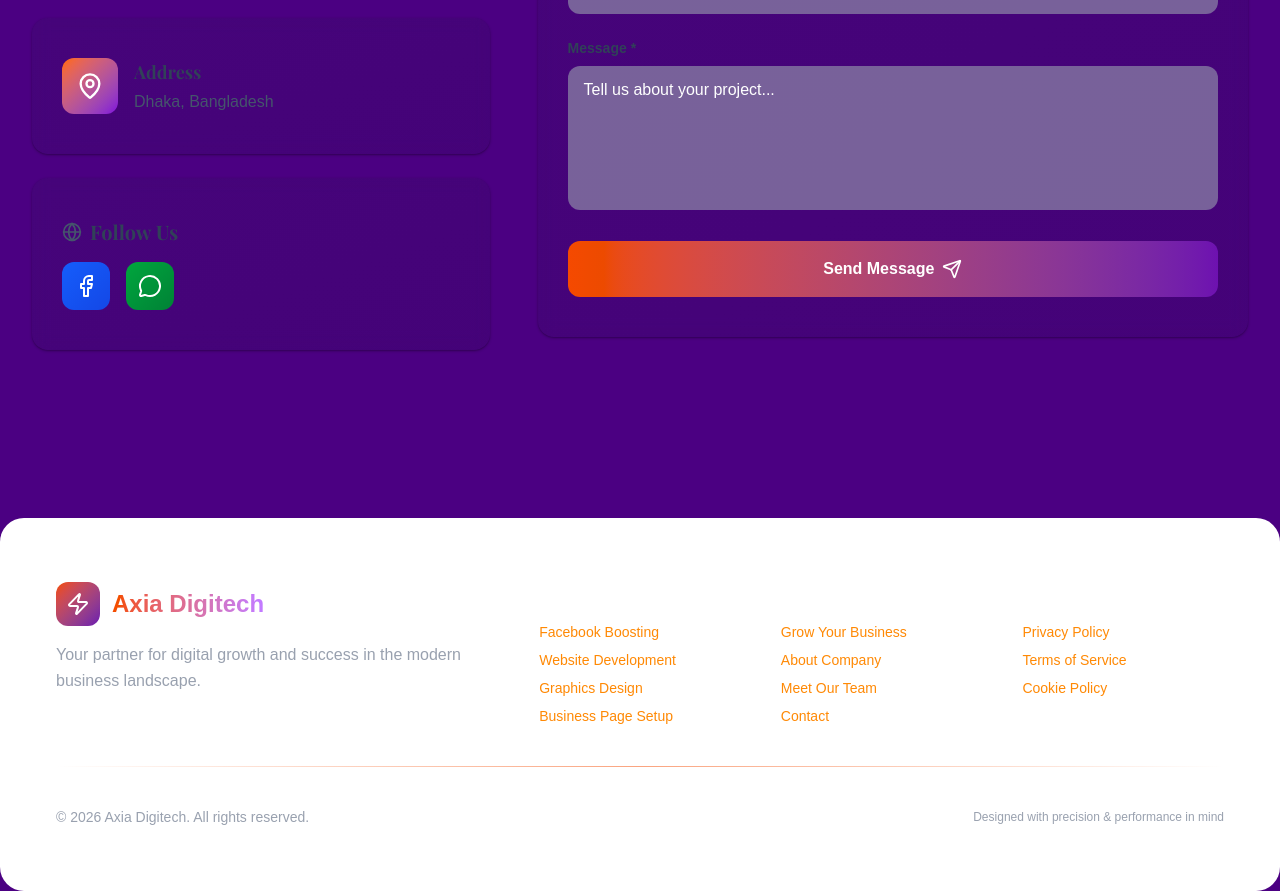
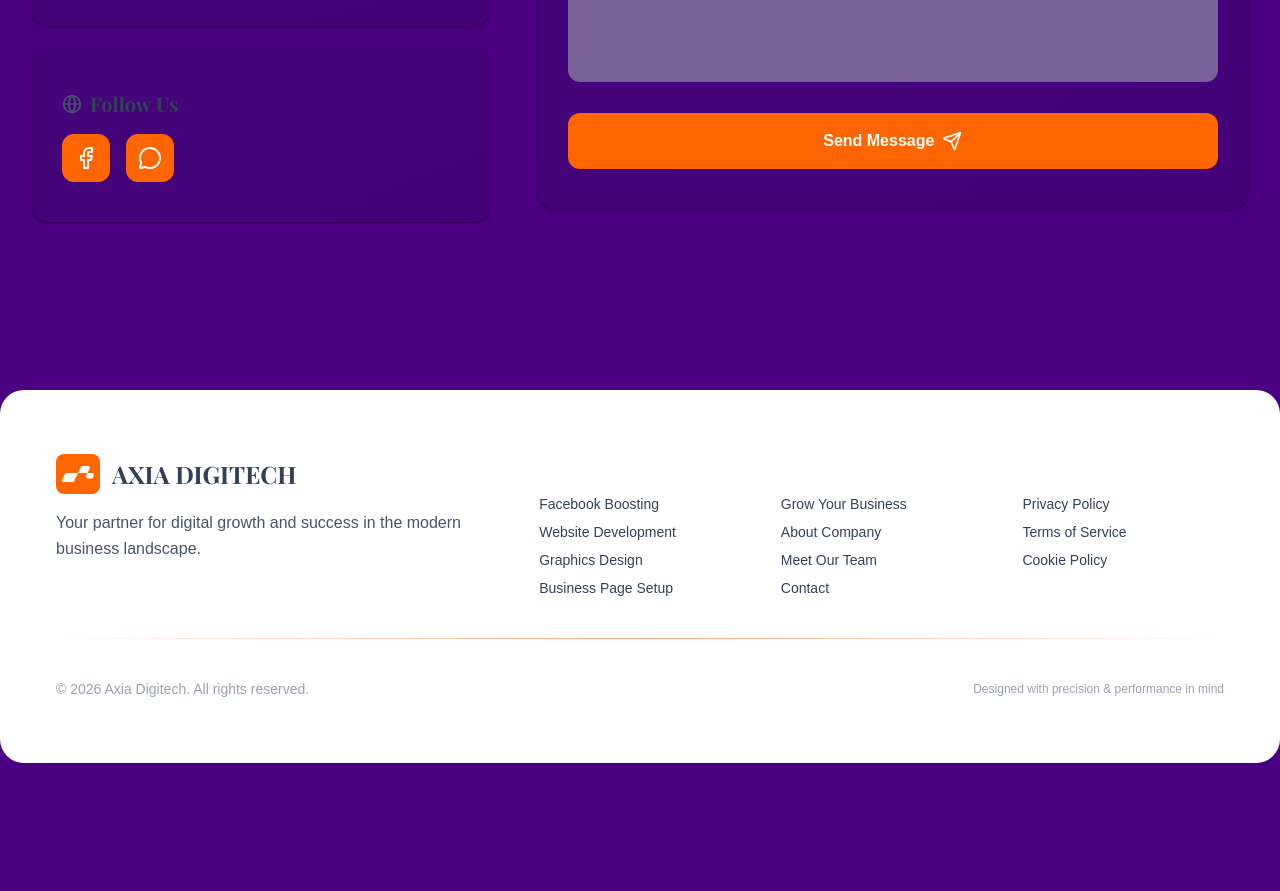
Before and after one commit to ZitanSalehin/axia-digitech-2026, a React (Vite) app: page /contact in a window 1280 px wide. Shown: the part 736-1627 px from the top of the page. After the commit the page ends 1499 px from the top, so only its background shows below. Built offline with nearby package versions, Linux system fonts and the light colour scheme.

Commit message:
navbar design

```diff
--- a/src/sections/AboutUs.jsx
+++ b/src/sections/AboutUs.jsx
@@ -12,14 +12,14 @@
 export default function ModernAboutSection() {
   const stats = [
     {
-      value: 100,
+      value: 12,
       suffix: "+",
       label: "Projects Delivered",
       icon: Target,
       color: "from-orange-600 to-orange-500",
     },
     {
-      value: 7,
+      value: 2,
       suffix: "+",
       label: "Years Experience",
       icon: Award,
@@ -33,9 +33,9 @@
       color: "from-orange-500 to-purple-700",
     },
     {
-      value: 50,
+      value: 21,
       suffix: "+",
-      label: "Global Clients",
+      label: "Total Clients",
       icon: Users,
       color: "from-purple-600 to-orange-600",
     },
--- a/src/sections/ClientsPortfolio.jsx
+++ b/src/sections/ClientsPortfolio.jsx
@@ -66,7 +66,7 @@
   ];
 
   return (
-    <section id="clients" className="relative overflow-hidden py-28">
+    <section id="clients" className="relative overflow-hidden py-20">
       {/* Glow */}
 
       <div className="relative z-10 max-w-7xl mx-auto px-4">
--- a/src/sections/ContactUs.jsx
+++ b/src/sections/ContactUs.jsx
@@ -89,7 +89,7 @@
       icon: Mail,
       label: "Email",
       value: "info@axiadigitech.com",
-      color: "from-orange-600 to-orange-500",
+      color: "#FF6600",
     },
     {
       icon: Phone,
@@ -106,7 +106,7 @@
   ];
 
   return (
-    <section id="contact" className="relative py-20 md:py-32">
+    <section id="contact" className="relative pb-20 md:pb-32">
       <div className="max-w-7xl mx-auto px-4 sm:px-6 lg:px-8 relative z-10">
         {/* Header */}
         <div className="text-center mb-16">
@@ -148,7 +148,7 @@
               >
                 <div className="flex items-start space-x-4">
                   <div
-                    className={`w-14 h-14 bg-gradient-to-br ${item.color} rounded-xl flex items-center justify-center flex-shrink-0 group-hover:scale-110 transition-transform duration-300`}
+                    className={`w-14 h-14 bg-[#FF6600] rounded-xl flex items-center justify-center flex-shrink-0 `}
                   >
                     <item.icon className="w-7 h-7 text-white" />
                   </div>
@@ -178,16 +178,15 @@
               </h3>
               <div className="flex space-x-4">
                 <a
-                  href="https://www.facebook.com/share/15x9MorRiC/"
                   target="_blank"
                   rel="noopener noreferrer"
-                  className="group w-12 h-12 bg-gradient-to-br from-blue-600 to-blue-700 rounded-xl flex items-center justify-center hover:scale-110 hover:shadow-lg hover:shadow-blue-600/50 transition-all duration-300"
+                  className="group w-12 h-12 bg-[#FF6600] rounded-xl flex items-center justify-center"
                 >
                   <Facebook className="w-6 h-6 text-white" />
                 </a>
                 <button
                   onClick={() => alert("WhatsApp integration")}
-                  className="group w-12 h-12 bg-gradient-to-br from-green-600 to-green-700 rounded-xl flex items-center justify-center hover:scale-110 hover:shadow-lg hover:shadow-green-600/50 transition-all duration-300"
+                  className="group w-12 h-12 bg-[#FF6600] rounded-xl flex items-center justify-center "
                 >
                   <MessageCircle className="w-6 h-6 text-white" />
                 </button>
@@ -353,7 +352,7 @@
                         <button
                           onClick={handleSubmit}
                           disabled={loading}
-                          className={`group w-full px-8 py-4 bg-gradient-to-r from-orange-600 to-purple-800 text-white rounded-xl font-bold flex items-center justify-center space-x-2 transition-all duration-300 transform hover:scale-105 hover:shadow-2xl hover:shadow-orange-600/50 ${
+                          className={`group w-full px-8 py-4 bg-[#FF6600] text-white rounded-xl font-bold flex items-center justify-center space-x-2 transition-all ${
                             loading ? "opacity-70 cursor-not-allowed" : ""
                           }`}
                         >
@@ -384,7 +383,7 @@
                           ) : (
                             <>
                               <span>Send Message</span>
-                              <Send className="w-5 h-5 group-hover:translate-x-1 transition-transform" />
+                              <Send className="w-5 h-5" />
                             </>
                           )}
                         </button>
--- a/src/sections/Footer.jsx
+++ b/src/sections/Footer.jsx
@@ -1,22 +1,22 @@
-import { Zap } from "lucide-react";
+import logo from "../assets/axianew2.png";
 
 export default function Footer() {
   return (
-    <footer className="max-w-7xl mx-auto px-4 sm:px-6 lg:px-8 bg-white rounded-3xl mt-10 text-orange-400">
+    <footer className="max-w-7xl mx-auto px-4 sm:px-6 lg:px-8 bg-white rounded-3xl mt-10 text-slate-700">
       {/* Content */}
       <div className="relative max-w-7xl mx-auto px-6 py-16">
         <div className="grid grid-cols-1 md:grid-cols-2 lg:grid-cols-5 gap-10">
           {/* Brand */}
           <div className="lg:col-span-2 space-y-4">
             <div className="flex items-center space-x-3">
-              <div className="w-11 h-11 bg-gradient-to-br from-orange-600 to-purple-800 rounded-xl flex items-center justify-center">
-                <Zap className="w-6 h-6 text-white" />
+              <div className="w-11 h-10 bg-[#FF6600] rounded-lg flex items-center justify-center">
+                <img src={logo} alt="" srcset="" className="w-8" />
               </div>
-              <span className="text-2xl font-bold bg-gradient-to-r from-orange-600 to-purple-400 bg-clip-text text-transparent">
+              <h2 className="text-2xl font-bold text-slate-700 uppercase">
                 Axia Digitech
-              </span>
+              </h2>
             </div>
-            <p className="text-gray-400 leading-relaxed max-w-md">
+            <p className="text-slate-600 leading-relaxed max-w-md">
               Your partner for digital growth and success in the modern business
               landscape.
             </p>
@@ -74,7 +74,7 @@
                   >
                     {item}
                   </li>
-                )
+                ),
               )}
             </ul>
           </div>
--- a/src/sections/GrowBusiness.jsx
+++ b/src/sections/GrowBusiness.jsx
@@ -48,7 +48,7 @@
   ];
 
   return (
-    <section id="business-plan" className="relative overflow-hidden py-32">
+    <section id="business-plan" className="relative overflow-hidden py-26">
       {/* Glow / Decorative Background */}
       <div className="dark:hidden absolute inset-0 overflow-hidden pointer-events-none">
         <div className="absolute w-72 h-72 bg-[#FF6600] rounded-full blur-3xl opacity-10 top-1/4 left-1/4 animate-pulse"></div>
--- a/src/sections/Navbar.jsx
+++ b/src/sections/Navbar.jsx
@@ -6,7 +6,7 @@
   { label: "Services", id: "services" },
   { label: "Business Plan", id: "business-plan" },
   { label: "Clients", id: "clients" },
-  // { label: "About", id: "about" },
+  { label: "About", id: "about" },
   { label: "Contact", id: "contact" },
 ];
 
@@ -25,14 +25,21 @@
       className="fixed top-0 left-1/2 -translate-x-1/2 w-full max-w-7xl z-50 transition-all duration-500 ease-in-out"
       style={{ marginTop: scrolled ? "0rem" : "3.6rem" }}
     >
-      <div className="mx-auto px-4 sm:px-6 lg:px-8 bg-slate-900 dark:bg-white rounded-3xl">
+      <div
+        className={`mx-auto px-4 sm:px-6 lg:px-8  transition-all duration-500
+          ${
+            scrolled
+              ? "bg-white/10 backdrop-blur-2xl border-b-2 border-orange-400 shadow-lg shadow-black/10"
+              : "bg-slate-900 dark:bg-white rounded-3xl"
+          }`}
+      >
         <div className="flex justify-between items-center h-16 md:h-20">
           {/* Logo */}
           <div className="flex items-center cursor-pointer">
-            <img src={axiaLogo} alt="Axia Digitech" className="h-8 w-auto" />
+            <img src={axiaLogo} alt="Axia Digitech" className="h-6 w-auto" />
           </div>
 
-          {/* ================= Desktop Nav ================= */}
+          {/* Desktop Nav */}
           <div className="hidden md:flex items-center space-x-8">
             {navItems.map((item) => (
               <a
@@ -41,27 +48,23 @@
                 className="text-[#FF6600] font-medium relative group transition-colors duration-300"
               >
                 {item.label}
-                <span className="absolute -bottom-1 left-0 w-0 h-0.5 bg-gradient-to-r from-orange-600 to-purple-800 group-hover:w-full transition-all duration-300"></span>
+                <span className="absolute -bottom-1 left-0 w-0 h-0.5 bg-gradient-to-r from-orange-600 to-purple-800 group-hover:w-full transition-all duration-300" />
               </a>
             ))}
-
-            <button className="px-6 py-2.5 bg-[#FF6600] text-white rounded-xl font-semibold hover:shadow-lg cursor-pointer">
-              Get Started
-            </button>
           </div>
 
-          {/* ================= Mobile Toggle ================= */}
+          {/* Mobile Toggle */}
           <button
             onClick={() => setIsMenuOpen(!isMenuOpen)}
-            className="md:hidden text-white p-2 rounded-lg hover:bg-white/10 transition-colors"
+            className="md:hidden text-[#FF6600] p-2 rounded-lg hover:bg-white/10 transition-colors"
           >
             {isMenuOpen ? <X size={24} /> : <Menu size={24} />}
           </button>
         </div>
 
-        {/* ================= Mobile Nav ================= */}
+        {/* Mobile Nav */}
         {isMenuOpen && (
-          <div className="md:hidden bg-slate-900/98 backdrop-blur-lg border-t border-purple-800/30">
+          <div className="md:hidden bg-slate-900/90 backdrop-blur-xl border-t border-white/10 rounded-b-3xl">
             <div className="px-4 py-4 space-y-3">
               {navItems.map((item) => (
                 <a
@@ -73,10 +76,6 @@
                   {item.label}
                 </a>
               ))}
-
-              <button className="w-full px-6 py-3 bg-gradient-to-r from-orange-600 to-purple-800 text-white rounded-lg font-semibold hover:shadow-lg transition-all duration-300">
-                Get Started
-              </button>
             </div>
           </div>
         )}
--- a/src/sections/ServicesSection.jsx
+++ b/src/sections/ServicesSection.jsx
@@ -19,7 +19,7 @@
 
 export default function ServicesSection() {
   return (
-    <section className="relative py-[115px] pb-[120px] overflow-hidden">
+    <section id="services" className="relative py-5 overflow-hidden">
       {/* Background Glow */}
       <div className="dark:hidden absolute inset-0 overflow-hidden pointer-events-none opacity-40">
         <div className="absolute w-96 h-96 bg-[#FF6600] rounded-full blur-3xl opacity-[2%] top-50 left-1/4 animate-pulse"></div>
```
